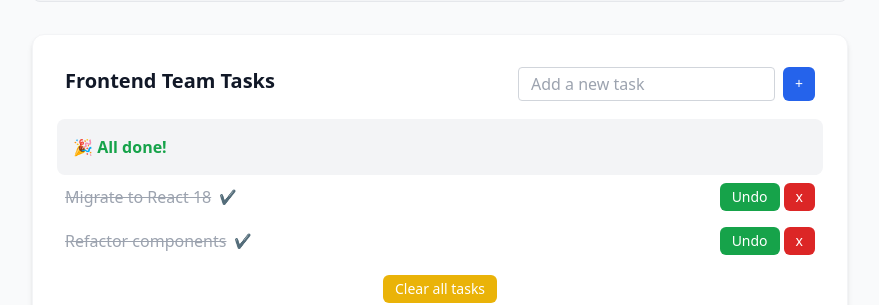
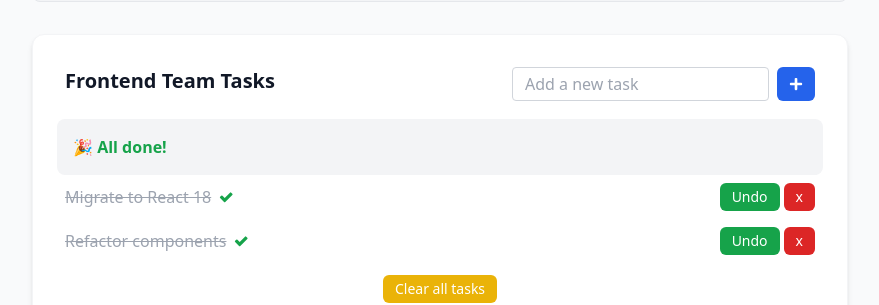
Before and after one commit to dalofe/react-playground, a React (Vite) app: page / in a window 1280 px wide. Shown: the part 203-508 px from the top of the page, without its empty margins (200-1079 px from the left). Built offline with nearby package versions, Linux system fonts and the light colour scheme; the HTML template or start-up script is replaced by a standard one.

Commit message:
Day 26 - Icons added

```diff
--- a/src/components/AlertBox.tsx
+++ b/src/components/AlertBox.tsx
@@ -1,10 +1,12 @@
+import { RiCloseFill } from 'react-icons/ri';
+
 type AlertType = 'success' | 'error' | 'warning';
 
 interface AlertBoxProps {
   message: string;
   type?: AlertType;
   dismissible?: boolean;
-};
+}
 
 const typeClasses: Record<AlertType, string> = {
   success:
@@ -24,18 +26,18 @@ export function AlertBox({
 
   return (
     <div
-      className={`fixed bottom-8 right-8 mb-4 rounded border-l-4 p-4 shadow-md transition-opacity dark:shadow-lg ${typeClasses[type]}`}
+      className={`fixed bottom-8 right-8 mb-4 rounded border-l-4 p-4 pe-8 shadow-md transition-opacity dark:shadow-lg ${typeClasses[type]}`}
       role="alert"
     >
       <p>{message}</p>
       {dismissible && (
         <button
-          className="absolute right-2 top-1 text-lg font-bold text-inherit transition
+          className="absolute right-2 top-2 text-lg font-bold text-inherit transition
         hover:opacity-70
         focus:outline-none focus:ring-2 focus:ring-blue-400 focus:ring-offset-2
         dark:focus:ring-blue-600"
         >
-          x
+          <RiCloseFill />
         </button>
       )}
     </div>
--- a/src/components/TaskForm.tsx
+++ b/src/components/TaskForm.tsx
@@ -3,6 +3,7 @@ import type { ChangeEvent, FormEvent } from 'react';
 import { AlertBox } from './AlertBox';
 import type { TaskDraft } from '../types/task';
 import Button from './Button';
+import { FaPlus } from 'react-icons/fa';
 
 type TaskFormProps = {
   onAddTask: (task: TaskDraft) => void;
@@ -51,7 +52,9 @@ export default function TaskForm({ onAddTask }: TaskFormProps) {
           value={title}
           onChange={handleInputChange}
         />
-        <Button type="submit">+</Button>
+        <Button type="submit">
+          <FaPlus />
+        </Button>
       </form>
     </div>
   );
--- a/src/components/TaskList.tsx
+++ b/src/components/TaskList.tsx
@@ -3,6 +3,7 @@ import TaskProgress from './TaskProgress';
 import TaskForm from './TaskForm';
 import type { Task, TaskDraft } from '../types/task';
 import Button from './Button';
+import { PiCheckFatFill } from 'react-icons/pi';
 
 interface TaskListProps {
   title: string;
@@ -12,7 +13,7 @@ interface TaskListProps {
   onTaskToggle?: (task: Task) => void;
   emptyMessage?: string;
   onAddTask: (Task: TaskDraft) => void;
-};
+}
 
 export default function TaskList({
   title,
@@ -82,7 +83,7 @@ export default function TaskList({
                   </span>
                   {task.completed && (
                     <span className="text-green-600 text-sm dark:text-green-400">
-                      ✔
+                      <PiCheckFatFill />
                     </span>
                   )}
                 </div>
```
